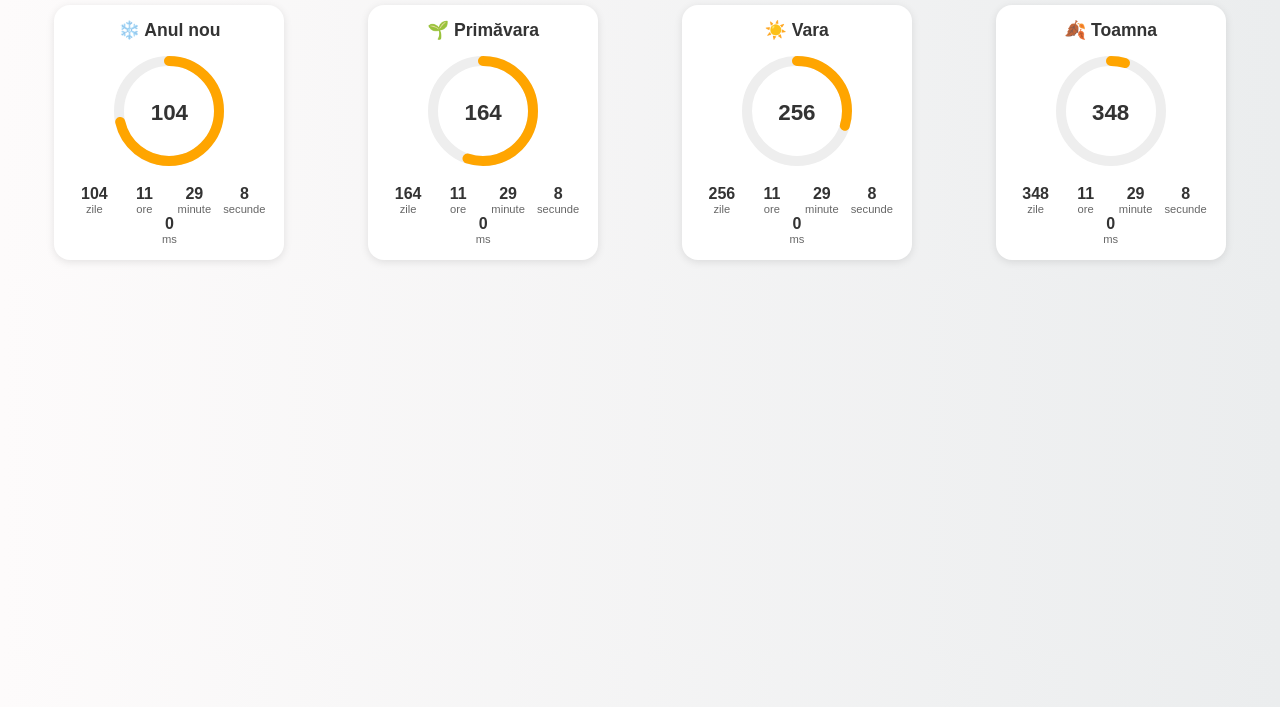
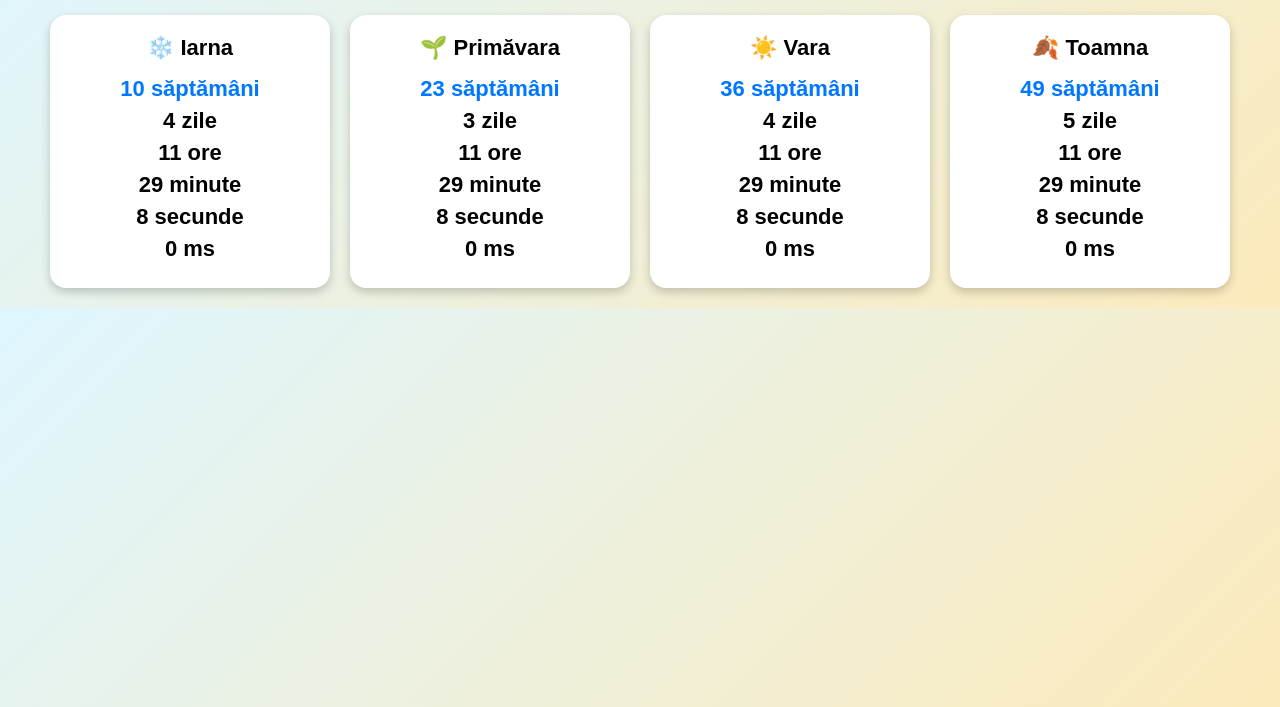
Before and after one commit to gethub613/seasons, a plain HTML site: page index.html in a window 1280 px wide. Shown: the part 93-800 px from the top of the page. Drawn offline with Linux system fonts and the light colour scheme.

Commit message:
Update index.html

```diff
--- a/index.html
+++ b/index.html
@@ -2,148 +2,183 @@
 <html lang="ro">
 <head>
   <meta charset="UTF-8">
+  <meta name="viewport" content="width=device-width, initial-scale=1.0">
   <title>Countdown Anotimpuri</title>
   <style>
     body {
       font-family: Arial, sans-serif;
       text-align: center;
-      background: linear-gradient(to right, #fdfbfb, #ebedee);
+      background: linear-gradient(135deg, #dff6ff, #fceabb);
       margin: 0;
       padding: 20px;
+    }
+
+    h1 {
+      font-size: 32px;
+      margin-bottom: 30px;
       color: #333;
     }
-    h1 {
-      margin-bottom: 20px;
+
+    .seasons {
+      display: flex;
+      flex-wrap: wrap;
+      justify-content: center;
+      gap: 20px;
     }
-    .container {
-      display: grid;
-      grid-template-columns: repeat(auto-fit, minmax(200px, 1fr));
-      gap: 15px;
-      justify-items: center;
+
+    .season {
+      background: white;
+      border-radius: 16px;
+      padding: 20px;
+      width: 240px;
+      box-shadow: 0 4px 10px rgba(0,0,0,0.2);
     }
-    .card {
-      background: white;
-      padding: 15px;
-      border-radius: 16px;
-      box-shadow: 0 2px 8px rgba(0,0,0,0.1);
-      width: 200px;
+
+    .title {
+      font-weight: bold;
+      font-size: 22px;
+      margin-bottom: 15px;
     }
-    .title {
-      font-size: 1.1rem;
-      margin-bottom: 10px;
+
+    .time span {
+      display: block;
+      font-size: 22px;   /* toate mai mari */
       font-weight: bold;
+      margin: 6px 0;
     }
-    svg {
-      width: 120px;
-      height: 120px;
-    }
-    .circle-bg {
-      fill: none;
-      stroke: #eee;
-      stroke-width: 10;
-    }
-    .circle {
-      fill: none;
-      stroke: orange;
-      stroke-width: 10;
-      stroke-linecap: round;
-      transform: rotate(-90deg);
-      transform-origin: 50% 50%;
-    }
-    .circle-container {
-      position: relative;
-      display: inline-block;
-    }
-    .value {
-      font-size: 1.4rem;
-      font-weight: bold;
-      position: absolute;
-      top: 50%;
-      left: 50%;
-      transform: translate(-50%, -50%);
-    }
-    .time {
-      display: flex;
-      justify-content: space-around;
-      flex-wrap: wrap;
-      margin-top: 10px;
-    }
-    .unit {
-      text-align: center;
-      min-width: 50px;
-    }
-    .unit .value {
-      font-size: 1rem;
-      position: static;
-      transform: none;
-    }
-    .label {
-      font-size: 0.7rem;
-      color: #666;
+
+    .weeks {
+      font-size: 28px;   /* săptămânile și mai mari */
+      color: #0077ff;
     }
   </style>
 </head>
 <body>
   <h1>Numărătoare până la anotimpuri</h1>
-  <div class="container" id="lista"></div>
+
+  <div class="seasons">
+    <div class="season" id="winter">
+      <div class="title">❄️ Iarna</div>
+      <div class="time">
+        <span class="weeks"></span>
+        <span class="days"></span>
+        <span class="hours"></span>
+        <span class="minutes"></span>
+        <span class="seconds"></span>
+        <span class="milliseconds"></span>
+      </div>
+    </div>
+
+    <div class="season" id="spring">
+      <div class="title">🌱 Primăvara</div>
+      <div class="time">
+        <span class="weeks"></span>
+        <span class="days"></span>
+        <span class="hours"></span>
+        <span class="minutes"></span>
+        <span class="seconds"></span>
+        <span class="milliseconds"></span>
+      </div>
+    </div>
+
+    <div class="season" id="summer">
+      <div class="title">☀️ Vara</div>
+      <div class="time">
+        <span class="weeks"></span>
+        <span class="days"></span>
+        <span class="hours"></span>
+        <span class="minutes"></span>
+        <span class="seconds"></span>
+        <span class="milliseconds"></span>
+      </div>
+    </div>
+
+    <div class="season" id="autumn">
+      <div class="title">🍂 Toamna</div>
+      <div class="time">
+        <span class="weeks"></span>
+        <span class="days"></span>
+        <span class="hours"></span>
+        <span class="minutes"></span>
+        <span class="seconds"></span>
+        <span class="milliseconds"></span>
+      </div>
+    </div>
+  </div>
 
   <script>
-    // Date pentru următoarele anotimpuri
-    const anotimpuri = [
-      { nume: "❄️ Anul nou", data: new Date(" Decembre 31 , 2025 00:00:00") },
-      { nume: "🌱 Primăvara", data: new Date("March 1, 2026 00:00:00") },
-      { nume: "☀️ Vara", data: new Date("June 1, 2026 00:00:00") },
-      { nume: "🍂 Toamna", data: new Date("September 1, 2026 00:00:00") }
-    ];
+    const winterDate = new Date("Dec 1, 2025 00:00:00").getTime();
+    const springDate = new Date("Mar 1, 2026 00:00:00").getTime();
+    const summerDate = new Date("Jun 1, 2026 00:00:00").getTime();
+    const autumnDate = new Date("Sep 1, 2026 00:00:00").getTime();
 
-    const container = document.getElementById("lista");
+    function updateCountdown(targetDate, elements) {
+      const now = new Date().getTime();
+      const diff = targetDate - now;
 
-    function updateCountdown() {
-      const now = new Date().getTime();
-      container.innerHTML = "";
+      if (diff <= 0) {
+        elements.weeks.textContent = "0 săptămâni";
+        elements.days.textContent = "0 zile";
+        elements.hours.textContent = "0 ore";
+        elements.minutes.textContent = "0 minute";
+        elements.seconds.textContent = "0 secunde";
+        elements.milliseconds.textContent = "0 ms";
+        return;
+      }
 
-      anotimpuri
-        .sort((a, b) => a.data - now - (b.data - now))
-        .forEach((a) => {
-          const diff = a.data.getTime() - now;
+      const weeks = Math.floor(diff / (1000 * 60 * 60 * 24 * 7));
+      const days = Math.floor((diff % (1000 * 60 * 60 * 24 * 7)) / (1000 * 60 * 60 * 24));
+      const hours = Math.floor((diff % (1000 * 60 * 60 * 24)) / (1000 * 60 * 60));
+      const minutes = Math.floor((diff % (1000 * 60 * 60)) / (1000 * 60));
+      const seconds = Math.floor((diff % (1000 * 60)) / 1000);
+      const milliseconds = diff % 1000;
 
-          const zile = Math.floor(diff / (1000 * 60 * 60 * 24));
-          const ore = Math.floor((diff % (1000 * 60 * 60 * 24)) / (1000 * 60 * 60));
-          const minute = Math.floor((diff % (1000 * 60 * 60)) / (1000 * 60));
-          const secunde = Math.floor((diff % (1000 * 60)) / 1000);
-          const ms = diff % 1000;
+      elements.weeks.textContent = weeks + " săptămâni";
+      elements.days.textContent = days + " zile";
+      elements.hours.textContent = hours + " ore";
+      elements.minutes.textContent = minutes + " minute";
+      elements.seconds.textContent = seconds + " secunde";
+      elements.milliseconds.textContent = milliseconds + " ms";
+    }
+function startCountdown() {
+      updateCountdown(winterDate, {
+        weeks: document.querySelector("#winter .weeks"),
+        days: document.querySelector("#winter .days"),
+        hours: document.querySelector("#winter .hours"),
+        minutes: document.querySelector("#winter .minutes"),
+        seconds: document.querySelector("#winter .seconds"),
+        milliseconds: document.querySelector("#winter .milliseconds")
+      });
 
-          const progress = 1 - (diff / (1000 * 60 * 60 * 24 * 365));
-          const radius = 50;
-          const circumference = 2 * Math.PI * radius;
-          const offset = circumference - progress * circumference;
+      updateCountdown(springDate, {
+        weeks: document.querySelector("#spring .weeks"),
+        days: document.querySelector("#spring .days"),
+        hours: document.querySelector("#spring .hours"),
+        minutes: document.querySelector("#spring .minutes"),
+        seconds: document.querySelector("#spring .seconds"),
+        milliseconds: document.querySelector("#spring .milliseconds")
+      });
 
-          const card = document.createElement("div");
-          card.className = "card";
-          card.innerHTML = `
-            <div class="title">${a.nume}</div>
-            <div class="circle-container">
-              <svg>
-                <circle class="circle-bg" cx="60" cy="60" r="${radius}"></circle>
-                <circle class="circle" cx="60" cy="60" r="${radius}"
-                  stroke-dasharray="${circumference}" stroke-dashoffset="${offset}">
-                </circle>
-              </svg>
-              <div class="value">${zile}</div>
-            </div>
-            <div class="time">
-              <div class="unit"><div class="value">${zile}</div><div class="label">zile</div></div>
-              <div class="unit"><div class="value">${ore}</div><div class="label">ore</div></div>
-              <div class="unit"><div class="value">${minute}</div><div class="label">minute</div></div>
-              <div class="unit"><div class="value">${secunde}</div><div class="label">secunde</div></div>
-              <div class="unit"><div class="value">${ms}</div><div class="label">ms</div></div>
-            </div>
-          `;
-          container.appendChild(card);
-        });
+      updateCountdown(summerDate, {
+        weeks: document.querySelector("#summer .weeks"),
+        days: document.querySelector("#summer .days"),
+        hours: document.querySelector("#summer .hours"),
+        minutes: document.querySelector("#summer .minutes"),
+        seconds: document.querySelector("#summer .seconds"),
+        milliseconds: document.querySelector("#summer .milliseconds")
+      });
+
+      updateCountdown(autumnDate, {
+        weeks: document.querySelector("#autumn .weeks"),
+        days: document.querySelector("#autumn .days"),
+        hours: document.querySelector("#autumn .hours"),
+        minutes: document.querySelector("#autumn .minutes"),
+        seconds: document.querySelector("#autumn .seconds"),
+        milliseconds: document.querySelector("#autumn .milliseconds")
+      });
     }
 
-    setInterval(updateCountdown, 50);
+    setInterval(startCountdown, 50);
   </script>
 </body>
-  <html>
+</html>
```
